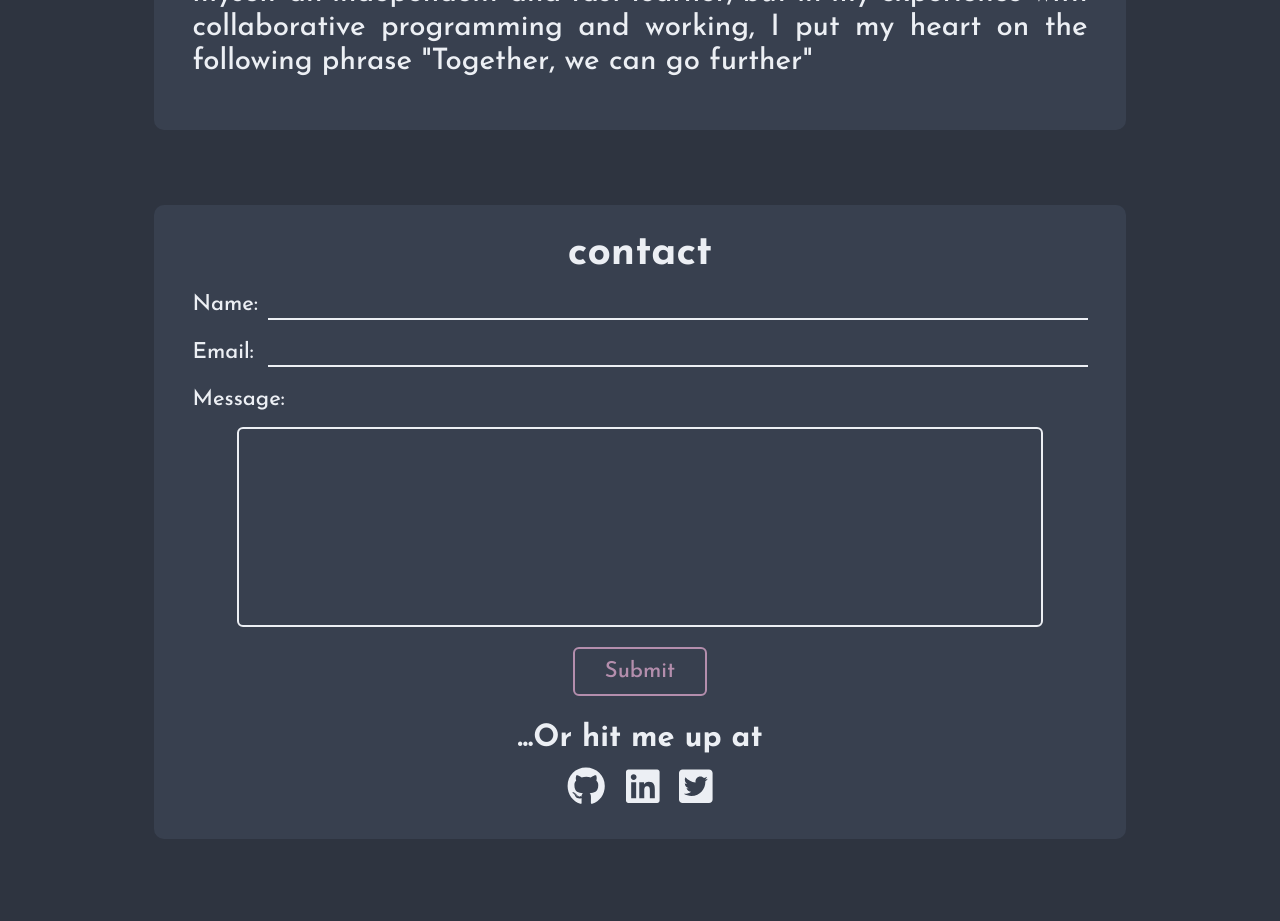
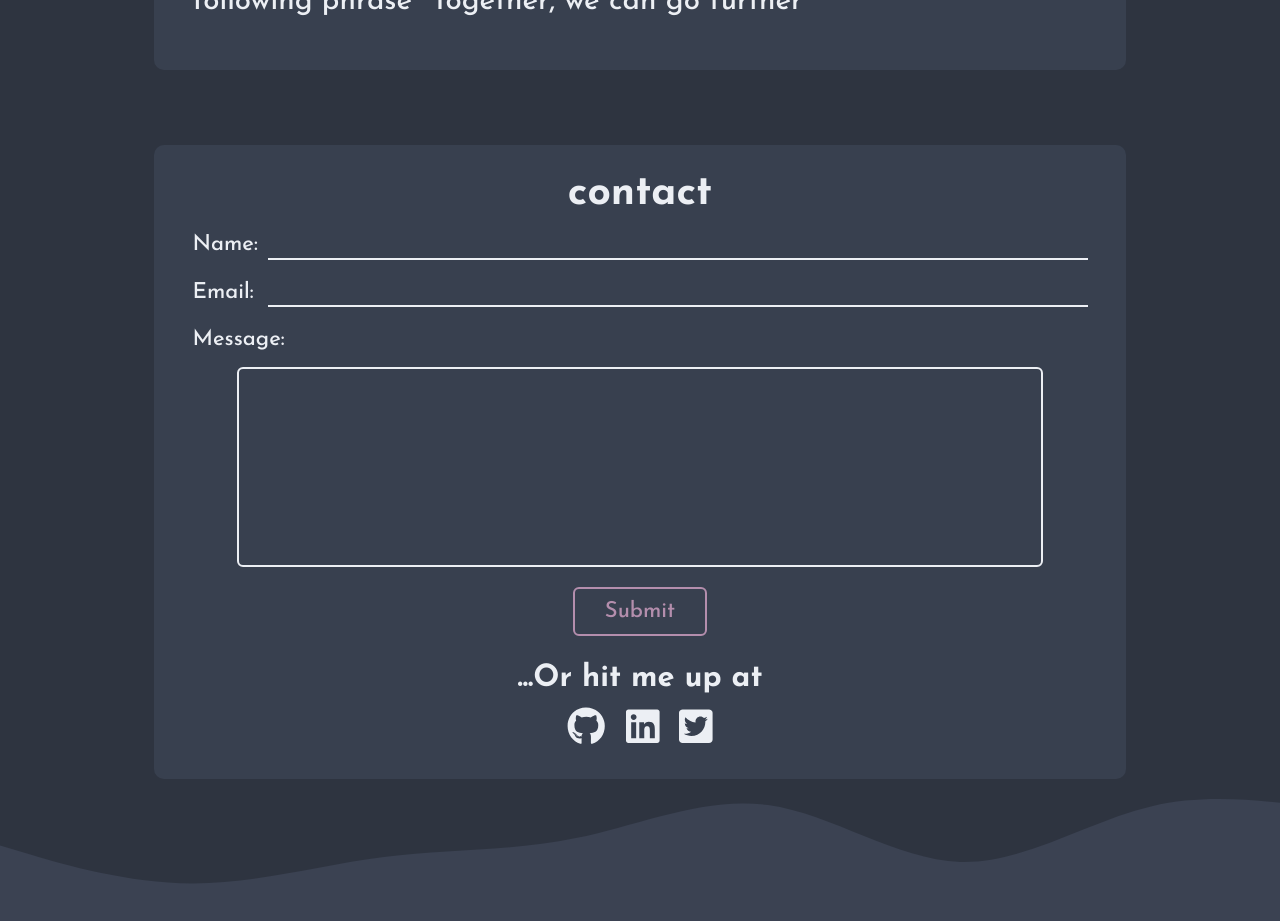
Before and after one commit to lucimart/luci.codes, a React (Create React App) app: page / in a window 1280 px wide. Shown: the part 3100-4021 px from the top of the page. Built offline with nearby package versions, Linux system fonts and the light colour scheme.

Commit message:
add waves, fight a lot

```diff
--- a/src/App.scss
+++ b/src/App.scss
@@ -2,13 +2,19 @@
 @import './styles/core/reset';
 @import './styles/core/classes';
 
+html {
   body {
-  height: 100%;
     width: 100%;
     font-family: $font-main;
     font-size: $font-size;
     background-color: $color-dark1;
     color: $color-light3;
+    #root {
+      overflow-x: hidden;
+      position: relative;
+      min-height: 100vh;
+    }
+  }
 }
 
 ::selection {
--- a/src/components/Blog/blog.component.jsx
+++ b/src/components/Blog/blog.component.jsx
@@ -1,14 +1,15 @@
 import React from 'react';
 import './blog.styles.scss';
-
 const Blog = () => {
   return (
-    <section className='blog'>
-      On Construction, for you{' '}
-      <span role='img' aria-label='😉 Wink Emoji'>
-        😉
-      </span>
-    </section>
+    <main className='blog'>
+      <p>
+        On Construction, for you{' '}
+        <span role='img' aria-label='😉 Wink Emoji'>
+          😉
+        </span>
+      </p>
+    </main>
   );
 };
 
--- a/src/components/Contact/contact.styles.scss
+++ b/src/components/Contact/contact.styles.scss
@@ -1,7 +1,7 @@
 @import '../../styles/core';
 
 .contact {
-  margin: -75px 0;
+  margin: 0 0 75px;
   padding: 75px 6%;
   width: 100%;
   display: flex;
--- a/src/components/Footer/footer.component.jsx
+++ b/src/components/Footer/footer.component.jsx
@@ -3,17 +3,15 @@ import './footer.styles.scss';
 
 const Footer = () => {
   return (
-    <footer className='footer'>
-      {/* <div className='footer__wave'>
+    <footer className='footr'>
       <svg
         xmlns='http://www.w3.org/2000/svg'
         id='footer-wave'
-          viewBox='0 0 800 338.05'
+        viewBox='0 0 800 308.05'
         preserveAspectRatio='none'
       >
-          <path> </path>
+        <path></path>
       </svg>
-      </div> */}
     </footer>
   );
 };
--- a/src/components/Footer/footer.styles.scss
+++ b/src/components/Footer/footer.styles.scss
@@ -1,22 +1,28 @@
 @import '../../styles/core';
 
-.footer {
-  position: absolute;
-  bottom: 0;
+.footr {
   width: 100%;
-  &__wave {
-    height: 100px;
-    width: 100%;
-    z-index: -1;
+  overflow-x: hidden;
+  z-index: -1;
+  & #footer-wave {
+    position: absolute;
+    bottom: 0;
+    top: unset;
+    fill: rgba($color-dark2, 1);
+    width: 200%;
+    height: 180px;
+    display: block;
+    path {
+      width: 200%;
+      animation: wave_footer 18s ease-in-out infinite alternate;
+    }
+  }
+}
+
+@include tablet {
+  .footr {
     & #footer-wave {
-      position: absolute;
-      bottom: 0;
-      fill: rgba(blue, 1);
-      height: 200%;
       width: 100%;
-      path {
-        animation: wave_footer 30s ease-in-out infinite alternate;
-      }
     }
   }
 }
--- a/src/components/Header/header.styles.scss
+++ b/src/components/Header/header.styles.scss
@@ -7,15 +7,14 @@
   left: 0;
   position: absolute;
   z-index: -1;
-  overflow-x: hidden;
+  overflow: hidden;
   & #header-wave {
-    position: absolute;
     path {
-      animation: wave__header 30s ease-in-out infinite alternate;
+      animation: wave__header 18s ease-in-out infinite alternate;
     }
     fill: rgba($color-dark2, 1);
-    height: 100%;
-    width: 300%;
+    height: 120%;
+    width: 200%;
   }
 }
 
--- a/src/components/Hero/hero.styles.scss
+++ b/src/components/Hero/hero.styles.scss
@@ -1,8 +1,8 @@
 @import '../../styles/core';
 
 .hero {
-  margin: 160px 0;
   padding: 0 6%;
+  margin-bottom: 100px;
   width: 100%;
   display: flex;
   flex-direction: column;
--- a/src/components/HomePage/homepage.styles.scss
+++ b/src/components/HomePage/homepage.styles.scss
@@ -1,5 +1,8 @@
 @import '../../styles/core';
 
 .homepage {
+  position: relative;
+  min-height: 100vh;
   width: 100%;
+  margin-top: 160px;
 }
```
Lines whose indentation alone changed are shown as unchanged.
